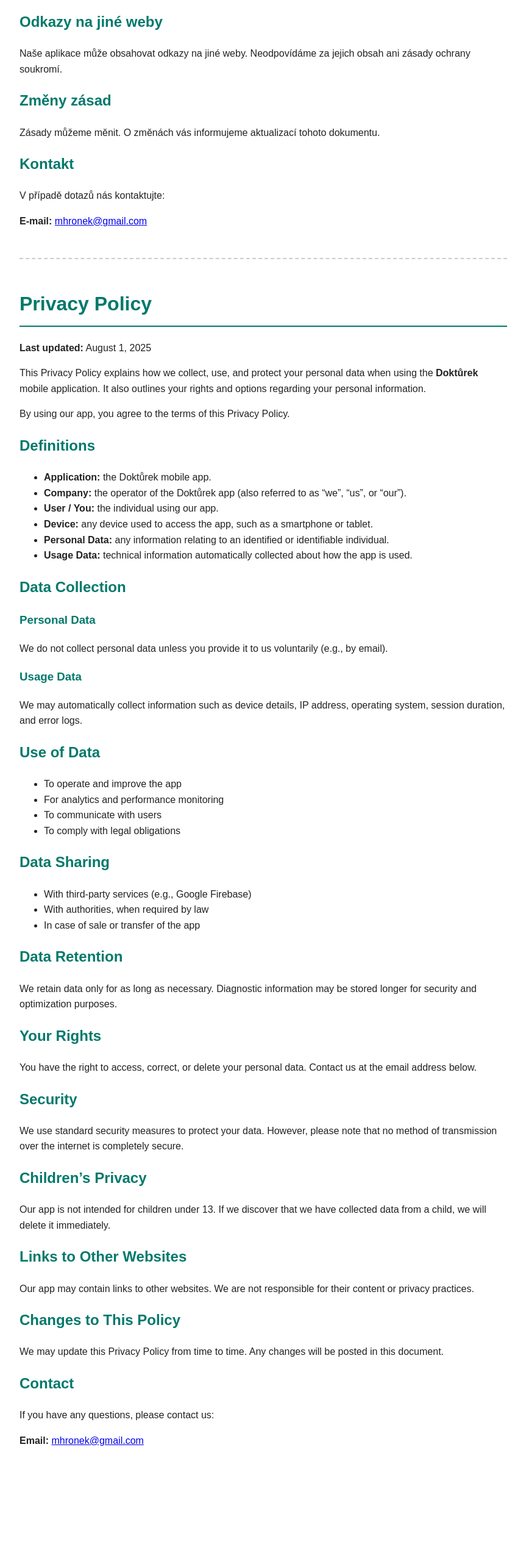
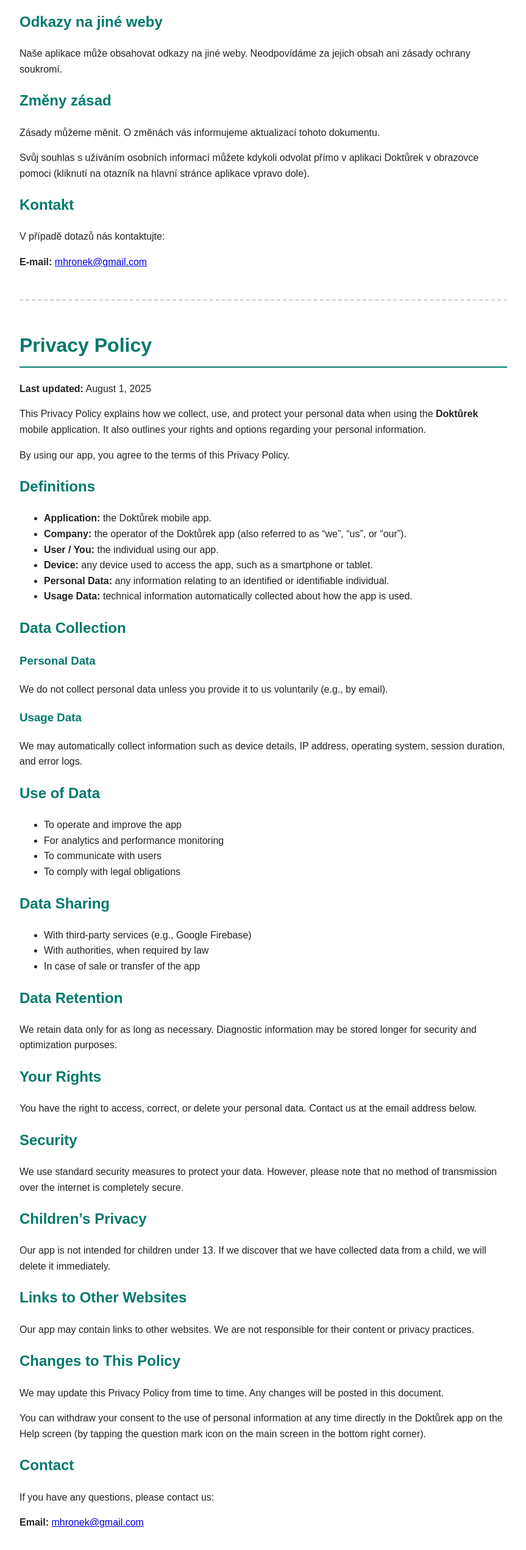
Before and after one commit to Snyll/snyll.github.io, a plain HTML site: page index.html in a window 1280 px wide. Shown: the part 1584-4126 px from the top of the page at 61% size, without its empty margins (208-1071 px from the left). Before the commit the page ends 3991 px from the top, so only its background shows below. Drawn offline with Linux system fonts and the light colour scheme.

Commit message:
Update index.html

```diff
--- a/index.html
+++ b/index.html
@@ -85,6 +85,8 @@
   <h2>Změny zásad</h2>
   <p>Zásady můžeme měnit. O změnách vás informujeme aktualizací tohoto dokumentu.</p>
 
+  <p>Svůj souhlas s užíváním osobních informací můžete kdykoli odvolat přímo v aplikaci Doktůrek v obrazovce pomoci (kliknutí na otazník na hlavní stránce aplikace vpravo dole).</p>
+
   <h2>Kontakt</h2>
   <p>V případě dotazů nás kontaktujte:</p>
   <p><strong>E-mail:</strong> <a href="mailto:mhronek@gmail.com">mhronek@gmail.com</a></p>
@@ -148,6 +150,8 @@
   <h2>Changes to This Policy</h2>
   <p>We may update this Privacy Policy from time to time. Any changes will be posted in this document.</p>
 
+  <p>You can withdraw your consent to the use of personal information at any time directly in the Doktůrek app on the Help screen (by tapping the question mark icon on the main screen in the bottom right corner).</p>
+
   <h2>Contact</h2>
   <p>If you have any questions, please contact us:</p>
   <p><strong>Email:</strong> <a href="mailto:mhronek@gmail.com">mhronek@gmail.com</a></p>
```
